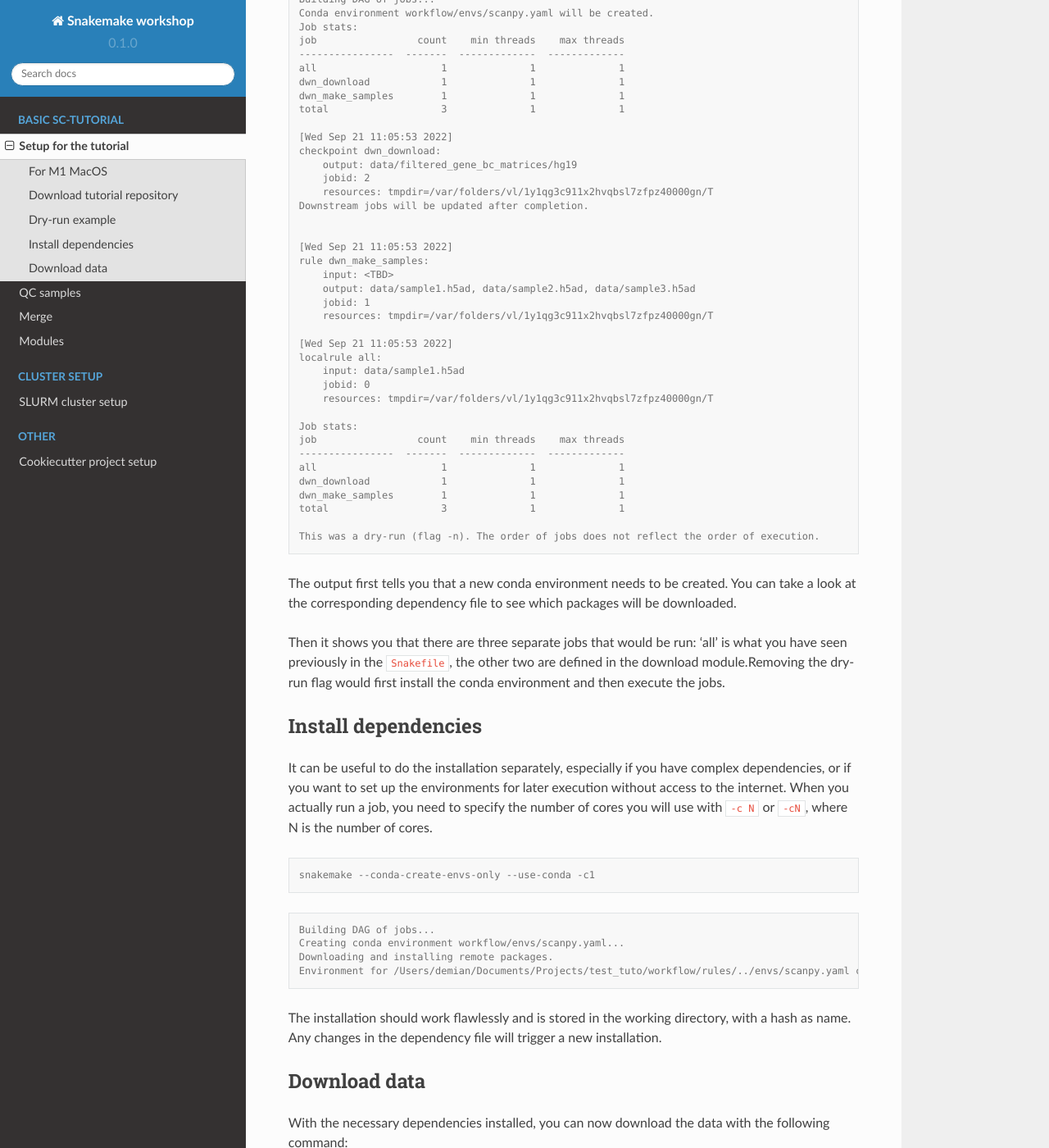
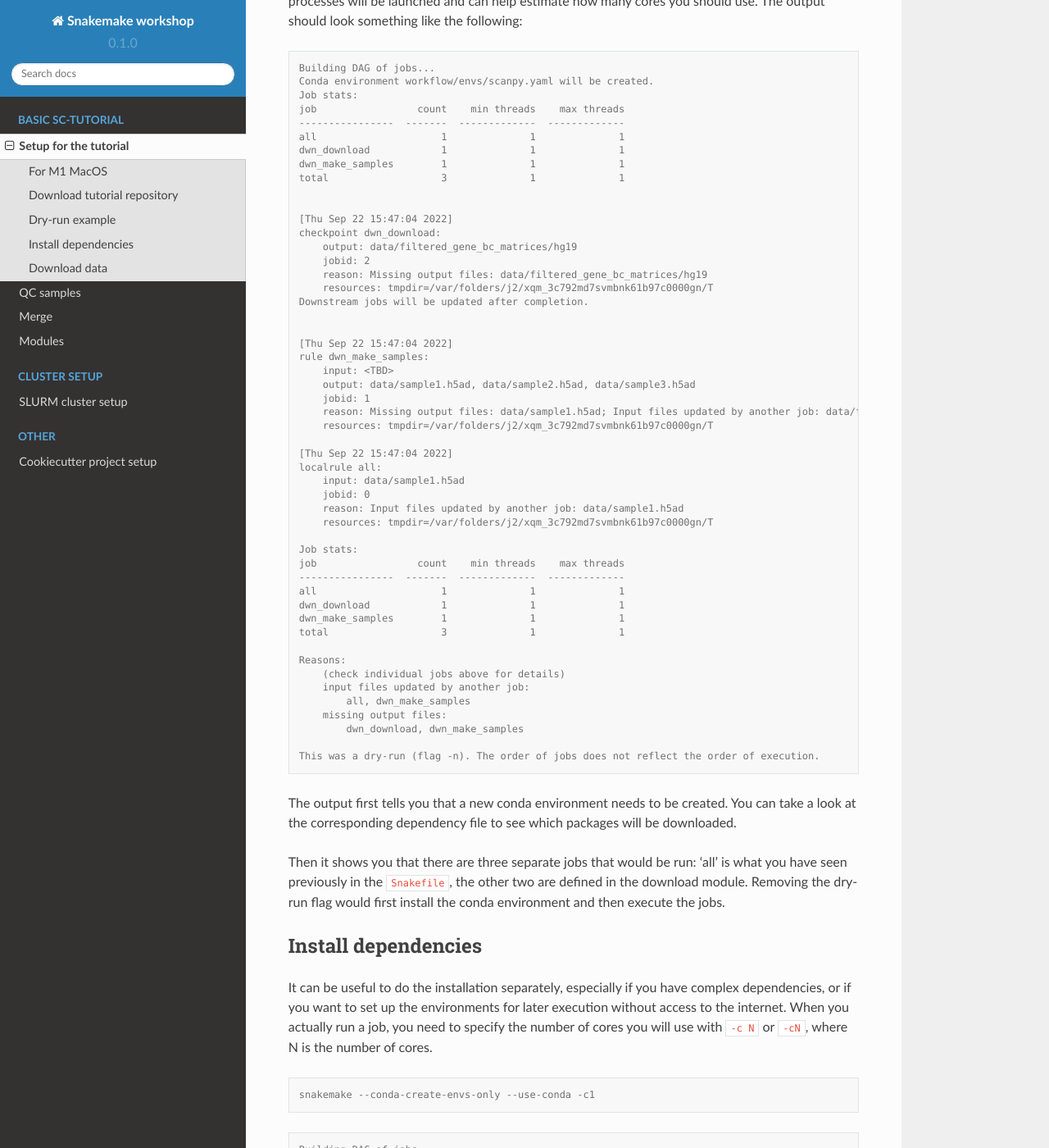
Before and after one commit to slobentanzer/snakemake-workshop, a Sphinx documentation site: the page built from docs/source/tutorial/setup.rst, in a window 1280 px wide and 1400 px high, scrolled down 2387 px. Shown: the whole window at 82% size. Built offline with Sphinx 7.4.7 and the Read the Docs theme 2.0.0, drawn with Linux system fonts in a browser that asks for light colours; some of the changed text lies outside the part shown.

Commit message:
fixing stuff

```diff
--- a/docs/source/tutorial/setup.rst
+++ b/docs/source/tutorial/setup.rst
@@ -98,26 +99,30 @@
     dwn_make_samples        1              1              1
     total                   3              1              1
 
-    [Wed Sep 21 11:05:53 2022]
+
+    [Thu Sep 22 15:47:04 2022]
     checkpoint dwn_download:
         output: data/filtered_gene_bc_matrices/hg19
         jobid: 2
-        resources: tmpdir=/var/folders/vl/1y1qg3c911x2hvqbsl7zfpz40000gn/T
+        reason: Missing output files: data/filtered_gene_bc_matrices/hg19
+        resources: tmpdir=/var/folders/j2/xqm_3c792md7svmbnk61b97c0000gn/T
     Downstream jobs will be updated after completion.
 
 
-    [Wed Sep 21 11:05:53 2022]
+    [Thu Sep 22 15:47:04 2022]
     rule dwn_make_samples:
         input: <TBD>
         output: data/sample1.h5ad, data/sample2.h5ad, data/sample3.h5ad
         jobid: 1
-        resources: tmpdir=/var/folders/vl/1y1qg3c911x2hvqbsl7zfpz40000gn/T
+        reason: Missing output files: data/sample1.h5ad; Input files updated by another job: data/filtered_gene_bc_matrices/hg19
+        resources: tmpdir=/var/folders/j2/xqm_3c792md7svmbnk61b97c0000gn/T
 
-    [Wed Sep 21 11:05:53 2022]
+    [Thu Sep 22 15:47:04 2022]
     localrule all:
         input: data/sample1.h5ad
         jobid: 0
-        resources: tmpdir=/var/folders/vl/1y1qg3c911x2hvqbsl7zfpz40000gn/T
+        reason: Input files updated by another job: data/sample1.h5ad
+        resources: tmpdir=/var/folders/j2/xqm_3c792md7svmbnk61b97c0000gn/T
 
     Job stats:
     job                 count    min threads    max threads
@@ -127,11 +132,18 @@
     dwn_make_samples        1              1              1
     total                   3              1              1
 
+    Reasons:
+        (check individual jobs above for details)
+        input files updated by another job:
+            all, dwn_make_samples
+        missing output files:
+            dwn_download, dwn_make_samples
+
     This was a dry-run (flag -n). The order of jobs does not reflect the order of execution.
 
 The output first tells you that a new conda environment needs to be created. You can take a look at the corresponding dependency file to see which packages will be downloaded.
 
-Then it shows you that there are three separate jobs that would be run: 'all' is what you have seen previously in the ``Snakefile``, the other two are defined in the download module.Removing the dry-run flag would first install the conda environment and then execute the jobs.
+Then it shows you that there are three separate jobs that would be run: 'all' is what you have seen previously in the ``Snakefile``, the other two are defined in the download module. Removing the dry-run flag would first install the conda environment and then execute the jobs.
 
 Install dependencies
 --------------------
@@ -146,9 +158,9 @@
     Building DAG of jobs...
     Creating conda environment workflow/envs/scanpy.yaml...
     Downloading and installing remote packages.
-    Environment for /Users/demian/Documents/Projects/test_tuto/workflow/rules/../envs/scanpy.yaml created (location: .snakemake/conda/4577545cccceee132b33e64a472c90c8)
+    Environment for /Users/user/Documents/Projects/snk-tutorial/workflow/rules/../envs/scanpy.yaml created (location: .snakemake/conda/d6540f768478c6b08ce2736c834601d8_)
 
-The installation should work flawlessly and is stored in the working directory, with a hash as name. Any changes in the dependency file will trigger a new installation.
+The installation should work flawlessly and stored in the working directory, with a hash as name. Any changes in the dependency file will trigger a new installation.
 
 Download data
 -------------
@@ -160,4 +172,19 @@
 
 .. note::
     You can see that any output to the shell or stdout/stderr are printed to the console. You can check older run logs in the ``.snakemake/log`` directory.
-    For parallelised jobs this will print every job output simultaneously to the same console. It can be therefore advantageous to set up `your own logging <https://snakemake.readthedocs.io/en/stable/snakefiles/rules.html#log-files>`_ for local execution. In slurm cluster exection, the output is automatically sent to the equivalent .out or .err files separately for each job.
+    For parallelised jobs this will print every job output simultaneously to the same console. Think about setting up `your own logging <https://snakemake.readthedocs.io/en/stable/snakefiles/rules.html#log-files>`_ for local execution. In slurm cluster exection, the output is automatically sent to the equivalent .out or .err files separately for each job.
+
+If you now try to request one sample again, snakemake will tell you that there is nothing to be done:
+
+.. code-block:: console
+
+    snakemake data/sample1.h5ad --use-conda -c1
+
+.. code-block:: console
+
+    Building DAG of jobs...
+    Updating job dwn_make_samples.
+    Nothing to be done (all requested files are present and up to date).
+    Complete log: .snakemake/log/2022-09-22T111259.106356.snakemake.log
+
+This is exactly the functionality that makes snakemake so useful: only do what is necessary.
```
Also changed, not shown: other parts of docs/source/tutorial/setup.rst (+3 -2 lines), docs/source/tutorial/QC.rst (+7 -18 lines).
